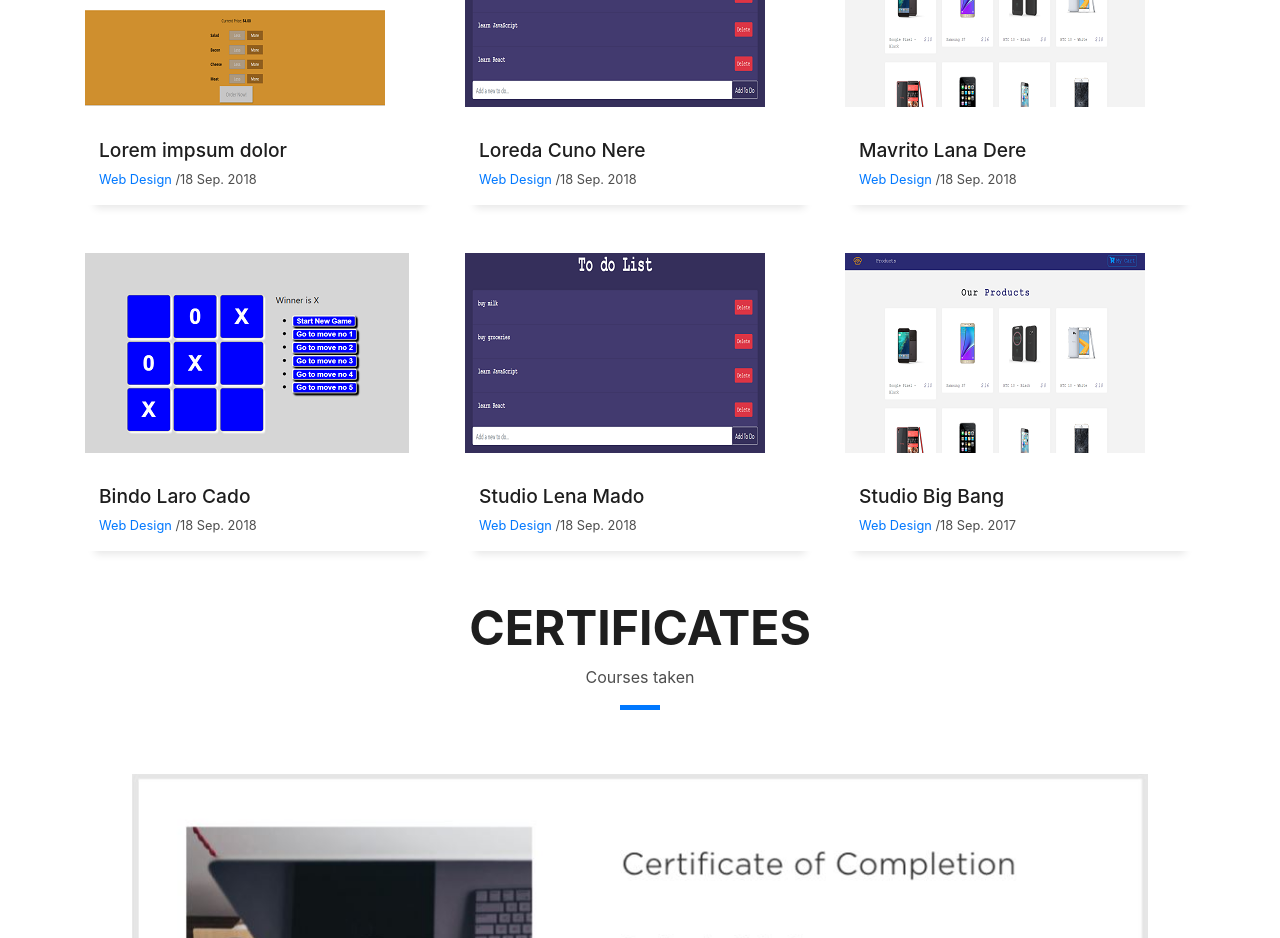
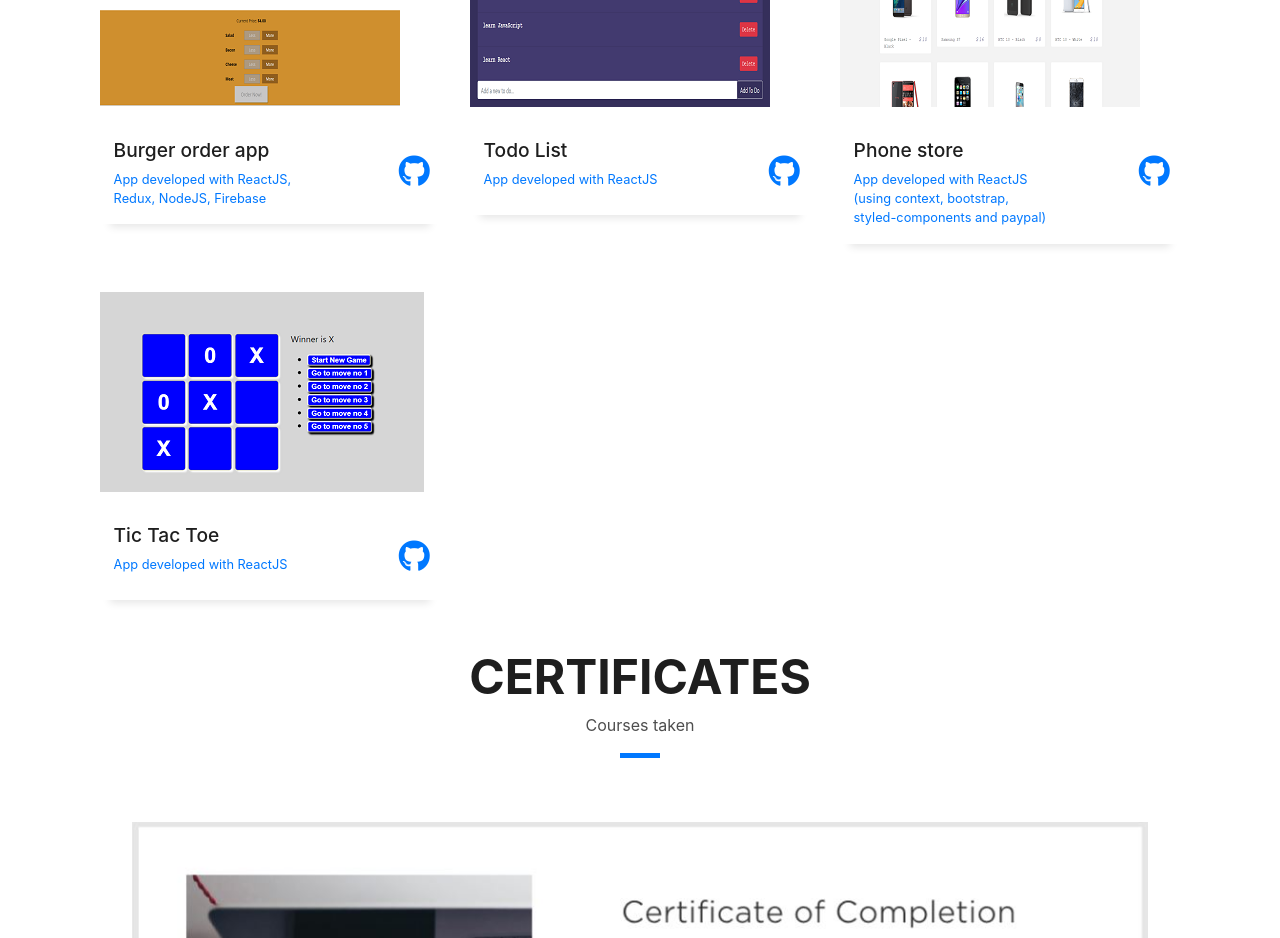
Before and after one commit to bogdantigheci/portfolio, a React (Create React App) app: page / in a window 1280 px wide. Shown: the part 1300-2238 px from the top of the page. Built offline with nearby package versions, Linux system fonts and the light colour scheme.

Commit message:
minor style changes, fixed projects, about fixes

```diff
--- a/src/components/Content/About.js
+++ b/src/components/Content/About.js
@@ -48,7 +48,7 @@ const About = () => {
                               target="_blank"
                               rel="noopener noreferrer"
                             >
-                              <i class="fab fa-linkedin"></i>
+                              <i class="fab fa-linkedin linkedin_icon"></i>
                             </a>
                           </span>
                           <span>
@@ -58,7 +58,7 @@ const About = () => {
                               target="_blank"
                               rel="noopener noreferrer"
                             >
-                              <i class="fab fa-github"></i>{' '}
+                              <i class="fab fa-github github_icon"></i>{' '}
                             </a>
                           </span>
                           <span>
@@ -68,7 +68,7 @@ const About = () => {
                               target="_blank"
                               rel="noopener noreferrer"
                             >
-                              <i class="fab fa-yahoo">Mail!</i>
+                              <i class="fab fa-yahoo yahoo_icon">Mail!</i>
                             </a>
                           </span>
                         </p>
--- a/src/components/Content/Projects.js
+++ b/src/components/Content/Projects.js
@@ -13,7 +13,7 @@ const Projects = () => {
             </div>
           </div>
         </div>
-        <div class="row">
+        <div class="project_card">
           <div class="col-md-4">
             <div class="work-box">
               <a
@@ -28,15 +28,25 @@ const Projects = () => {
                 <div class="work-content">
                   <div class="row">
                     <div class="col-sm-8">
-                      <h2 class="w-title">Lorem impsum dolor</h2>
+                      <h2 class="w-title">Burger order app </h2>
                       <div class="w-more">
-                        <span class="w-ctegory">Web Design</span> /
-                        <span class="w-date">18 Sep. 2018</span>
+                        <span class="w-ctegory">
+                          App developed with ReactJS, Redux, NodeJS, Firebase
+                        </span>
                       </div>
                     </div>
                     <div class="col-sm-4">
                       <div class="w-like">
-                        <span class="ion-ios-plus-outline"></span>
+                        <span class="ion-ios-plus-outline">
+                          <a
+                            className="github_link"
+                            href="https://github.com/bogdantigheci/burgerapp"
+                            target="_blank"
+                            rel="noopener noreferrer"
+                          >
+                            <i class="fab fa-github"></i>{' '}
+                          </a>
+                        </span>
                       </div>
                     </div>
                   </div>
@@ -58,15 +68,25 @@ const Projects = () => {
                 <div class="work-content">
                   <div class="row">
                     <div class="col-sm-8">
-                      <h2 class="w-title">Loreda Cuno Nere</h2>
+                      <h2 class="w-title">Todo List</h2>
                       <div class="w-more">
-                        <span class="w-ctegory">Web Design</span> /
-                        <span class="w-date">18 Sep. 2018</span>
+                        <span class="w-ctegory">
+                          App developed with ReactJS
+                        </span>
                       </div>
                     </div>
                     <div class="col-sm-4">
                       <div class="w-like">
-                        <span class="ion-ios-plus-outline"></span>
+                        <span class="ion-ios-plus-outline">
+                          <a
+                            className="github_link"
+                            href="https://github.com/bogdantigheci/todolistreact"
+                            target="_blank"
+                            rel="noopener noreferrer"
+                          >
+                            <i class="fab fa-github"></i>{' '}
+                          </a>
+                        </span>
                       </div>
                     </div>
                   </div>
@@ -88,15 +108,26 @@ const Projects = () => {
                 <div class="work-content">
                   <div class="row">
                     <div class="col-sm-8">
-                      <h2 class="w-title">Mavrito Lana Dere</h2>
+                      <h2 class="w-title">Phone store</h2>
                       <div class="w-more">
-                        <span class="w-ctegory">Web Design</span> /
-                        <span class="w-date">18 Sep. 2018</span>
+                        <span class="w-ctegory">
+                          App developed with ReactJS (using context, bootstrap,
+                          styled-components and paypal)
+                        </span>{' '}
                       </div>
                     </div>
                     <div class="col-sm-4">
                       <div class="w-like">
-                        <span class="ion-ios-plus-outline"></span>
+                        <span class="ion-ios-plus-outline">
+                          <a
+                            className="github_link"
+                            href="https://github.com/bogdantigheci/phonestore"
+                            target="_blank"
+                            rel="noopener noreferrer"
+                          >
+                            <i class="fab fa-github"></i>{' '}
+                          </a>
+                        </span>
                       </div>
                     </div>
                   </div>
@@ -113,75 +144,35 @@ const Projects = () => {
                 data-lightbox="gallery-mf"
               >
                 <div class="work-img">
-                  <img src="img/img4.png" alt="" class="img-fluid" />
+                  <img src="img/img4.png" alt="tictactoe" />
                 </div>
                 <div class="work-content">
                   <div class="row">
                     <div class="col-sm-8">
-                      <h2 class="w-title">Bindo Laro Cado</h2>
+                      <h2 class="w-title">Tic Tac Toe</h2>
                       <div class="w-more">
-                        <span class="w-ctegory">Web Design</span> /
-                        <span class="w-date">18 Sep. 2018</span>
+                        <span class="w-ctegory">
+                          App developed with ReactJS
+                        </span>
                       </div>
                     </div>
                     <div class="col-sm-4">
                       <div class="w-like">
-                        <span class="ion-ios-plus-outline"></span>
+                        <span class="ion-ios-plus-outline">
+                          <a
+                            className="github_link"
+                            href="https://github.com/bogdantigheci/tictactoe"
+                            target="_blank"
+                            rel="noopener noreferrer"
+                          >
+                            <i class="fab fa-github"></i>{' '}
+                          </a>
+                        </span>
                       </div>
                     </div>
                   </div>
                 </div>
-              </a>
-            </div>
-          </div>
-          <div class="col-md-4">
-            <div class="work-box">
-              <a href="img/work-5.jpg" data-lightbox="gallery-mf">
-                <div class="work-img">
-                  <img src="img/img2.png" alt="" class="img-fluid" />
-                </div>
-                <div class="work-content">
-                  <div class="row">
-                    <div class="col-sm-8">
-                      <h2 class="w-title">Studio Lena Mado</h2>
-                      <div class="w-more">
-                        <span class="w-ctegory">Web Design</span> /
-                        <span class="w-date">18 Sep. 2018</span>
-                      </div>
-                    </div>
-                    <div class="col-sm-4">
-                      <div class="w-like">
-                        <span class="ion-ios-plus-outline"></span>
-                      </div>
-                    </div>
-                  </div>
-                </div>
-              </a>
-            </div>
-          </div>
-          <div class="col-md-4">
-            <div class="work-box">
-              <a href="img/work-6.jpg" data-lightbox="gallery-mf">
-                <div class="work-img">
-                  <img src="img/img3.png" alt="" class="img-fluid" />
-                </div>
-                <div class="work-content">
-                  <div class="row">
-                    <div class="col-sm-8">
-                      <h2 class="w-title">Studio Big Bang</h2>
-                      <div class="w-more">
-                        <span class="w-ctegory">Web Design</span> /
-                        <span class="w-date">18 Sep. 2017</span>
-                      </div>
-                    </div>
-                    <div class="col-sm-4">
-                      <div class="w-like">
-                        <span class="ion-ios-plus-outline"></span>
-                      </div>
-                    </div>
-                  </div>
-                </div>
-              </a>
+              </a>{' '}
             </div>
           </div>
         </div>
--- a/src/index.css
+++ b/src/index.css
@@ -127,7 +127,7 @@ a:hover {
 .title-s {
   font-weight: 600;
   color: #1e1e1e;
-  font-size: 1.1rem;
+  font-size: 1.5rem;
 }
 
 /*--/ Title A /--*/
@@ -688,10 +688,33 @@ a:hover {
 .bs_icon {
   color: rgb(98, 6, 169);
 }
+.github_icon {
+  color: #4e4e4e;
+  font-size: 1.5rem;
+}
+.yahoo_icon {
+  color: rgb(152, 14, 152);
+  font-size: 1.5rem;
+}
+.linkedin_icon {
+  color: #0062d3;
+  font-size: 1.5rem;
+}
+
+.github_link {
+  margin-left: 2rem;
+  font-size: 2rem;
+}
+
+.project_card {
+  display: flex;
+  flex-wrap: wrap;
+  margin-right: auto;
+  margin-left: auto;
+}
 /*======================================
 //--//-->   SERVICES
 ======================================*/
-
 .service-box {
   background-color: #fff;
   padding: 2.5rem 1.3rem;
```
